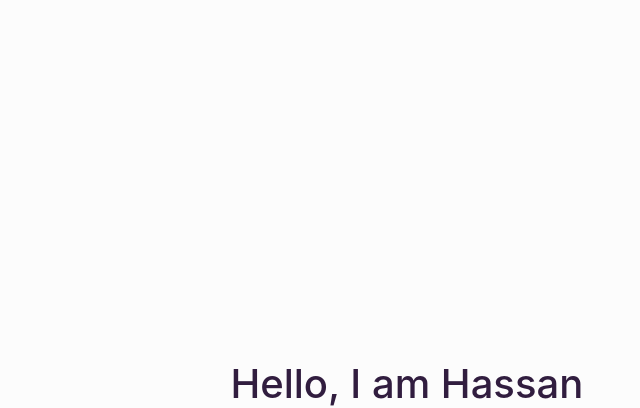
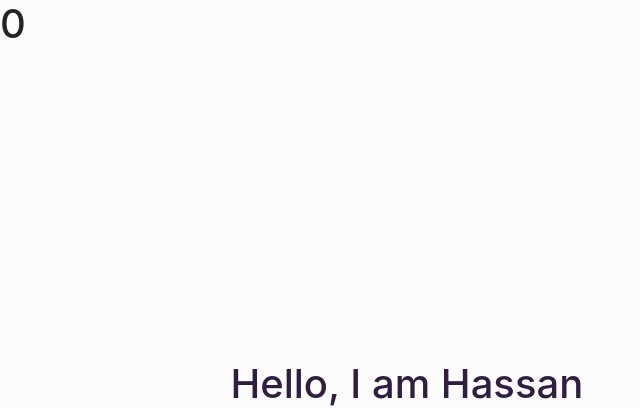
Before and after one commit to lucifer9838/Portfolio, a plain HTML site: page index.html in a window 1280 px wide. Shown: the top 408 px of the page, 0-640 px from the left. Drawn offline with nearby package versions, Linux system fonts and the light colour scheme.

Commit message:
Update index.html

```diff
--- a/index.html
+++ b/index.html
@@ -11,7 +11,7 @@
 <body>
 
     <main>
-
+        <h1 class="counter">0</h1>
         <div class="Intro">
             <h1>Hello, I am Hassan</h1>
             <h3 class=" container">I am a <span class="typed-text"></span><span class="cursor">|</span></h3>
```
